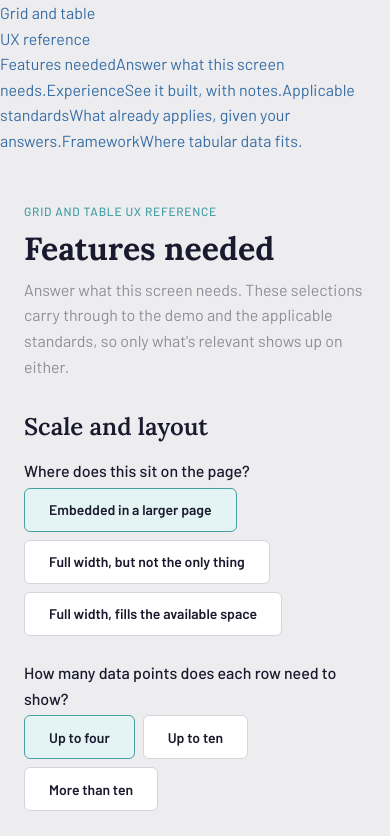
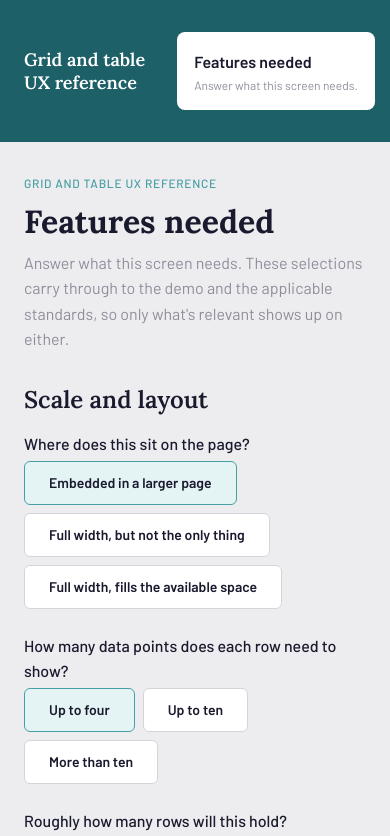
Before and after one commit to puneetsyaloutlook/grabledesigner, a React (Vite) app: page / in a window 390 px wide. Shown: the top 836 px of the page. Built offline with nearby package versions, Linux system fonts and the light colour scheme.

Commit message:
Add files via upload

```diff
--- a/src/styles/global.css
+++ b/src/styles/global.css
@@ -19,72 +19,131 @@ a {
 .app-shell {
   min-height: 100vh;
   display: flex;
-  flex-direction: column;
 }
 
-.top-nav {
-  border-bottom: 1px solid var(--border-default);
-  background: var(--surface-page);
+.side-nav {
+  width: 280px;
+  flex-shrink: 0;
+  position: sticky;
+  top: 0;
+  height: 100vh;
+  overflow-y: auto;
+  background: var(--teal-900);
+  padding: var(--space-xl) var(--space-lg);
+  display: flex;
+  flex-direction: column;
+  gap: var(--space-xl);
 }
 
-.top-nav-inner {
-  max-width: 1040px;
-  margin: 0 auto;
-  padding: var(--space-md) var(--space-lg);
-  display: flex;
-  align-items: center;
-  justify-content: space-between;
-  gap: var(--space-lg);
-}
-
-.site-title {
+.side-nav-title {
   font-family: var(--font-serif);
   font-size: 1.125rem;
   font-weight: 600;
+  line-height: 1.3;
   text-decoration: none;
-  color: var(--text-primary);
+  color: #fff;
 }
 
-.nav-links {
+.side-nav-cards {
   display: flex;
-  gap: var(--space-lg);
-  list-style: none;
-  margin: 0;
-  padding: 0;
+  flex-direction: column;
+  gap: var(--space-sm);
 }
 
-.nav-links a {
+.nav-card {
+  display: flex;
+  flex-direction: column;
+  gap: 2px;
   text-decoration: none;
-  color: var(--text-secondary);
-  font-size: var(--text-sm-size);
-  font-weight: 500;
-  padding: var(--space-xs) 0;
-  border-bottom: 2px solid transparent;
+  padding: var(--space-md);
+  border-radius: var(--radius-lg);
+  border: 1px solid transparent;
+  background: transparent;
+  transition: background-color 150ms ease, border-color 150ms ease;
 }
 
-.nav-links a:hover {
-  color: var(--text-primary);
+.nav-card:hover {
+  background: var(--teal-700);
 }
 
-.nav-links a.active {
-  color: var(--text-primary);
-  border-bottom-color: var(--color-action);
+.nav-card-active {
+  background: #fff;
 }
 
-main {
-  flex: 1;
+.nav-card-active:hover {
+  background: #fff;
 }
 
-.page {
-  max-width: 760px;
-  margin: 0 auto;
-  padding: var(--space-2xl) var(--space-lg) 96px;
+.nav-card-label {
+  font-family: var(--font-sans);
+  font-size: var(--text-body-size);
+  font-weight: 600;
+  color: #fff;
 }
 
-.page-wide {
-  max-width: 1040px;
-  margin: 0 auto;
-  padding: var(--space-2xl) var(--space-lg) 96px;
+.nav-card-active .nav-card-label {
+  color: var(--neutral-900);
+}
+
+.nav-card-detail {
+  font-family: var(--font-sans);
+  font-size: var(--text-caption-size);
+  color: var(--teal-200);
+  line-height: 1.4;
+}
+
+.nav-card-active .nav-card-detail {
+  color: var(--text-secondary);
+}
+
+.canvas {
+  flex: 1;
+  min-width: 0;
+  padding: var(--space-2xl) var(--space-2xl) 96px;
+}
+
+@media (max-width: 860px) {
+  .app-shell {
+    flex-direction: column;
+  }
+
+  .side-nav {
+    width: 100%;
+    height: auto;
+    position: static;
+    flex-direction: row;
+    align-items: center;
+    overflow-x: auto;
+  }
+
+  .side-nav-title {
+    flex-shrink: 0;
+  }
+
+  .side-nav-cards {
+    flex-direction: row;
+  }
+
+  .nav-card {
+    flex-shrink: 0;
+    min-width: 180px;
+  }
+
+  .canvas {
+    padding: var(--space-xl) var(--space-lg) 64px;
+  }
+}
+
+.content-header {
+  max-width: 640px;
+  margin-bottom: var(--space-2xl);
+}
+
+.canvas-grid {
+  display: grid;
+  grid-template-columns: repeat(auto-fit, minmax(340px, 1fr));
+  gap: var(--space-lg);
+  align-items: start;
 }
 
 .eyebrow {
```
